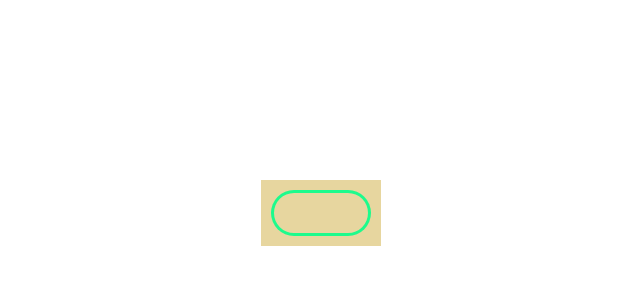
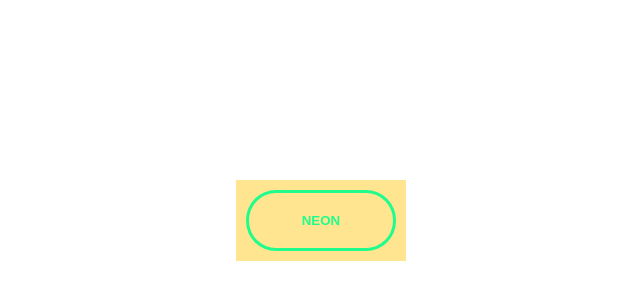
Before and after one commit to anfishka/sr, a plain HTML site: page index.html in a window 1280 px wide. Shown: the part 20-320 px from the top of the page, without its empty margins (319-959 px from the left). Drawn offline with Linux system fonts and the light colour scheme.

Commit message:
Update style.css

```diff
--- a/style.css
+++ b/style.css
@@ -6,7 +6,7 @@
 .btn {
     color: #07ff8be5;
     font-weight: 900;
-    background: #e7d69f;
+    background: #ffe590;
     border: 3px solid #07ff8be5;
     border-radius: 30px;
     width: 100%;
@@ -21,20 +21,24 @@
     border-radius: 0;
     background-color: #ff00b2;
     color: #ffffff;
+    border: 0;
 
     /*  */
 }
-/* .btn:hover:before{
-    content: "NEON";
-} */
+.btn:before{
+     content: "NEON";
+}
+.btn:hover::before{
+    content: "";
+}
 .btn:hover::after{
     content: "ANGLE BG";
 }
 
 .btn-holder {
     padding: 10px;
-    background: #e7d69f;
-    width: 100px;
+    background: #ffe590;
+    width: 150px;
     height: 90%;
     margin: 200px auto;
 }
```
